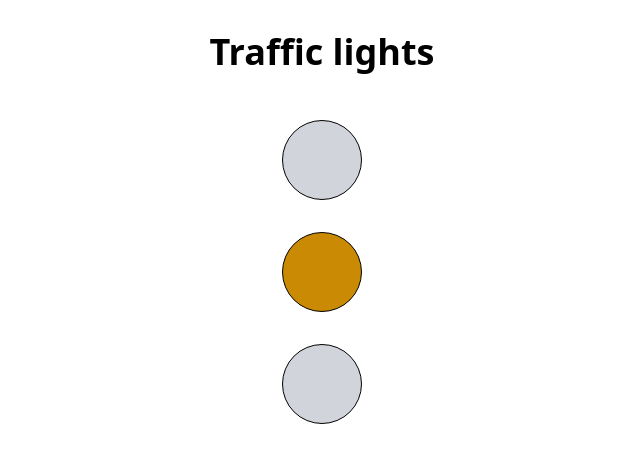
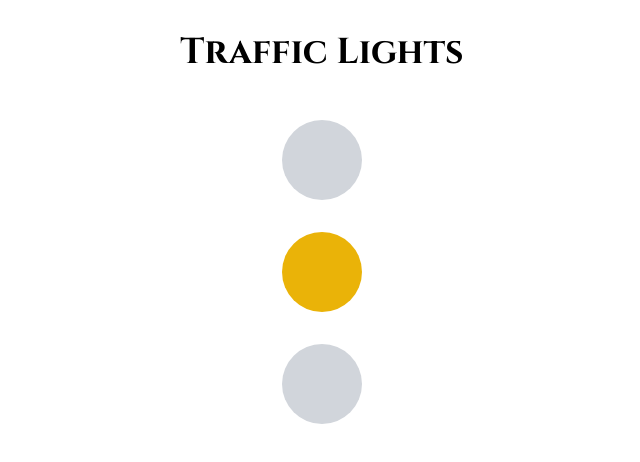
Before and after one commit to gunjanai/machine-coding-practice, a React (Create React App) app: page /traffic-lights in a window 1280 px wide. Shown: the top 462 px of the page, without its empty margins (318-958 px from the left). Built offline with nearby package versions, Linux system fonts and the light colour scheme.

Commit message:
Tree view / folder structure created

```diff
--- a/public/index.html
+++ b/public/index.html
@@ -15,6 +15,17 @@
       user's mobile device or desktop. See https://developers.google.com/web/fundamentals/web-app-manifest/
     -->
     <link rel="manifest" href="%PUBLIC_URL%/manifest.json" />
+    <!-- Add this to the <head> of your HTML file -->
+    <!-- <link
+      href="https://fonts.googleapis.com/css2?family=Merriweather:wght@400;700&display=swap"
+      rel="stylesheet"
+    /> -->
+    <!-- Add this to the <head> of your HTML file -->
+    <link
+      href="https://fonts.googleapis.com/css2?family=Cinzel:wght@400;700&display=swap"
+      rel="stylesheet"
+    />
+
     <!--
       Notice the use of %PUBLIC_URL% in the tags above.
       It will be replaced with the URL of the `public` folder during the build.
--- a/src/App.js
+++ b/src/App.js
@@ -3,7 +3,7 @@ import { Outlet } from "react-router-dom";
 
 function App() {
   return (
-    <div className="App">
+    <div>
       <Outlet />
     </div>
   );
--- a/src/components/body/Body.jsx
+++ b/src/components/body/Body.jsx
@@ -4,14 +4,15 @@ import routesData from "./routesData";
 
 function Body() {
   return (
-    <div>
-      <h1 className="font-bold text-3xl my-10 text-purple-800">
+    <div className="bg-teal-900 w-[100vw] h-[100vh] p-8 flex flex-col items-center">
+      <h1 className="font-bold text-4xl text-[#A77C4C]">The Shire</h1>
+      <h1 className="font-bold text-3xl text-[#A77C4C]">
         Gunjan Sengar's React Machine Coding Round Practice
       </h1>
       <div className="flex flex-wrap">
         {routesData.map((route, index) => (
           <div
-            className="m-4 p-4 bg-purple-800 text-white rounded-lg"
+            className="my-4 mr-4 p-4 bg-[#F1E8C8] border border-[#D1C8B0] hover:bg-[#D69F57] cursor-pointer text-[#3E4B3A] rounded-lg"
             key={index}
           >
             <Link to={route.path}>{route.textToDisplay}</Link>
--- a/src/components/body/routesData.js
+++ b/src/components/body/routesData.js
@@ -55,6 +55,10 @@ const routesData = [
     path: "/traffic-lights",
     textToDisplay: "Traffic Lights",
   },
+  {
+    path: "/tree-view-folder-structure",
+    textToDisplay: "Tree View",
+  },
 ];
 
 export default routesData;
--- a/src/components/traffic-lights/TrafficLights.jsx
+++ b/src/components/traffic-lights/TrafficLights.jsx
@@ -1,23 +1,23 @@
-import { act, useEffect, useState } from "react";
+import { useEffect, useState } from "react";
 
 const lights = [
   {
     light: "red",
-    css: "bg-red-600",
-    switchOn: "3000",
+    css: "bg-red-500",
     next: "green",
+    wait: 3000,
   },
   {
     light: "yellow",
-    css: "bg-yellow-600",
-    switchOn: "500",
+    css: "bg-yellow-500",
     next: "red",
+    wait: 500,
   },
   {
     light: "green",
-    css: "bg-green-400",
-    switchOn: "2000",
+    css: "bg-green-500",
     next: "yellow",
+    wait: 2000,
   },
 ];
 
@@ -28,18 +28,18 @@ function TrafficLights() {
   useEffect(() => {
     const timer = setTimeout(() => {
       setActiveLight(light.next);
-    }, [light.switchOn]);
+    }, [light.wait]);
 
     return () => clearTimeout(timer);
   }, [light, activeLight]);
 
   return (
     <div className="w-[100vw] h-[100vh] flex flex-col items-center">
-      <h1 className="text-4xl font-bold m-8">Traffic lights</h1>
+      <h1 className="text-4xl font-bold m-8">Traffic Lights</h1>
       {lights.map((current) => (
         <div
-          className={`w-20 h-20 m-4 rounded-full border border-black bg-gray-300 ${
-            activeLight === current.light && current.css
+          className={`w-20 h-20 rounded-full m-4 ${
+            activeLight === current.light ? current.css : " bg-gray-300"
           }`}
         ></div>
       ))}
--- /dev/null
+++ b/src/components/tree-view/TreeNode.jsx
@@ -0,0 +1,17 @@
+import { useState } from "react";
+import TreeView from "./TreeView";
+
+function TreeNode({ node }) {
+  const [expand, setExpand] = useState(false);
+
+  return (
+    <div>
+      <button onClick={() => setExpand((prev) => !prev)}>{node.name}</button>
+      <div className="ml-8">
+        {node?.children && expand && <TreeView data={node?.children} />}
+      </div>
+    </div>
+  );
+}
+
+export default TreeNode;
--- /dev/null
+++ b/src/components/tree-view/TreeView.jsx
@@ -0,0 +1,13 @@
+import TreeNode from "./TreeNode";
+
+function TreeView({ data }) {
+  return (
+    <div className="flex flex-col ml-10 mt-2">
+      {data?.map((node) => (
+        <TreeNode node={node} key={node.name} />
+      ))}
+    </div>
+  );
+}
+
+export default TreeView;
--- /dev/null
+++ b/src/components/tree-view/data.js
@@ -0,0 +1,29 @@
+export const data = [
+  {
+    name: "folder 1",
+    children: [
+      {
+        name: "sub-folder 1",
+        children: [
+          {
+            name: "sub-sub-folder 1",
+            children: [],
+          },
+          {
+            name: "sub-sub-folder 2",
+            children: [],
+          },
+        ],
+      },
+    ],
+  },
+  {
+    name: "folder 2",
+    children: [
+      {
+        name: "sub-folder 2",
+        children: [],
+      },
+    ],
+  },
+];
--- a/src/index.js
+++ b/src/index.js
@@ -24,6 +24,8 @@ import Table from "./components/table-pagination/Table";
 import Tabs from "./components/tabs/Tabs";
 import Tictactoe from "./components/tic-tac-toe/Tictactoe";
 import TrafficLights from "./components/traffic-lights/TrafficLights";
+import TreeView from "./components/tree-view/TreeView";
+import { data } from "./components/tree-view/data";
 
 const root = ReactDOM.createRoot(document.getElementById("root"));
 
@@ -108,6 +110,10 @@ const router = createBrowserRouter([
         path: "/traffic-lights",
         element: <TrafficLights />,
       },
+      {
+        path: "/tree-view-folder-structure",
+        element: <TreeView data={data} />,
+      },
     ],
   },
 ]);
--- a/tailwind.config.js
+++ b/tailwind.config.js
@@ -2,7 +2,12 @@
 module.exports = {
   content: ["./src/**/*.{js,jsx,ts,tsx}"],
   theme: {
-    extend: {},
+    extend: {
+      fontFamily: {
+        // Add Merriweather font
+        sans: ["Cinzel", "serif"],
+      },
+    },
   },
   plugins: [],
 };
```
